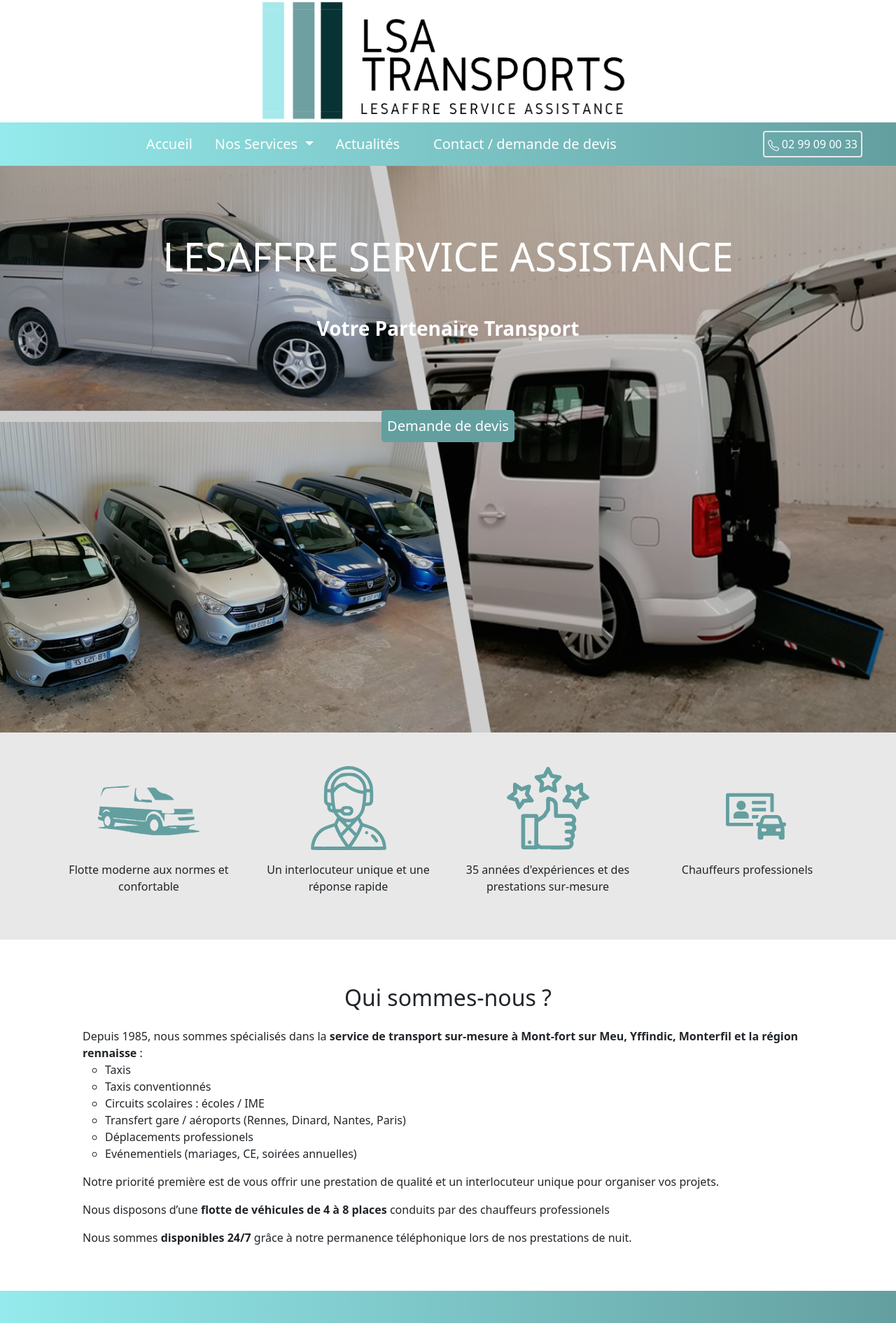
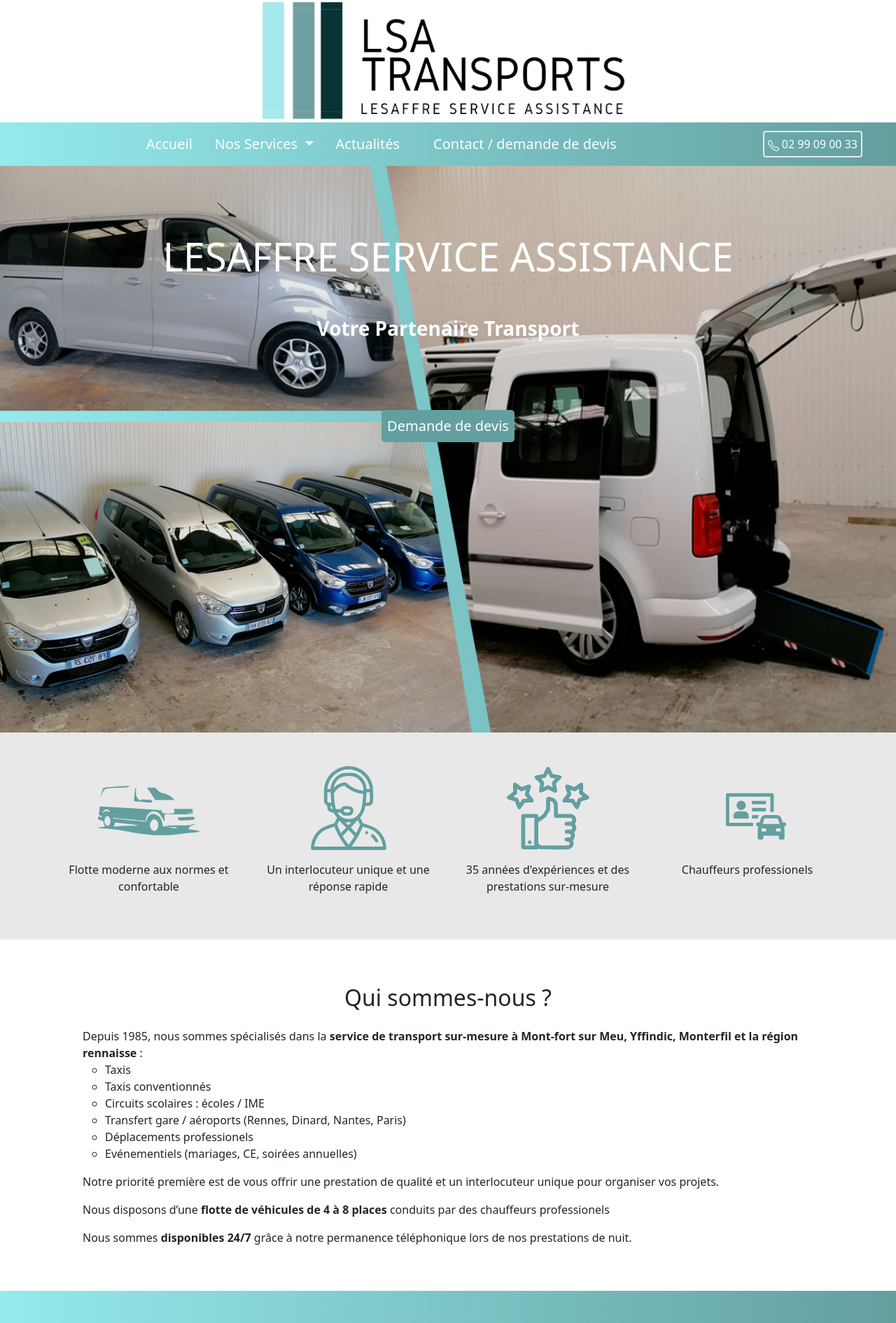
Before and after one commit to lesaffre35/lsa, a Jekyll site: the page built from index.html, in a window 1280 px wide. Shown: the top 1891 px of the page at 70% size. Built offline with Jekyll 4.4.1, drawn with Linux system fonts in a browser that asks for light colours; nearby versions of some CDN libraries.

Commit message:
hero XL done

```diff
--- a/_includes/hero.html
+++ b/_includes/hero.html
@@ -1,3 +1,4 @@
+<div class="gradient-custom">
   <div class="jumbotron d-flex justify-content-center " >
     <div class="">
 
@@ -10,3 +11,4 @@
       </p>
     </div>
   </div>
+</div>
--- a/css/main.scss
+++ b/css/main.scss
@@ -70,7 +70,7 @@
 // Medium devices (tablets, 768px and up)
 @media (min-width: 768px) {
   .jumbotron {
-          background-image: linear-gradient(0deg, rgba(10, 10, 10, 0.2), rgba(10, 10, 10, 0.2)), url("{{ site.baseurl }}/assets/images/mobile.png");
+          background-image: url("{{ site.baseurl }}/assets/images/homepage4.png");
 // background-color: blue;
         }
 }
@@ -78,7 +78,7 @@
 // Large devices (desktops, 992px and up)
 @media (min-width: 992px) {
   .jumbotron {
-      background-image: linear-gradient(0deg, rgba(10, 10, 10, 0.2), rgba(10, 10, 10, 0.2)), url("{{ site.baseurl }}/assets/images/homepage3.png");
+      background-image: url("{{ site.baseurl }}/assets/images/homepage4.png");
         // background-color: green;
       }
 }
@@ -86,7 +86,7 @@
 // Extra large devices (large desktops, 1200px and up)
 @media (min-width: 1200px) {
   .jumbotron {
-      background-image: linear-gradient(0deg, rgba(10, 10, 10, 0.2), rgba(10, 10, 10, 0.2)), url("{{ site.baseurl }}/assets/images/homepage3.png");
+      background-image: url("{{ site.baseurl }}/assets/images/homepage4.png");
         // background-color: yellow;
     }
 }
```
Also changed, not shown: 1 other file. Lines whose indentation alone changed are shown as unchanged.
